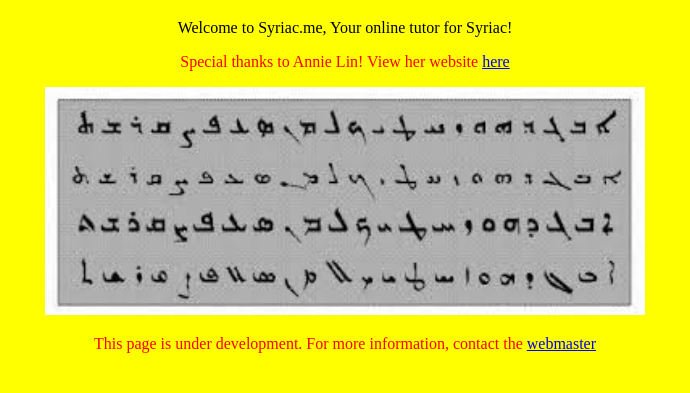
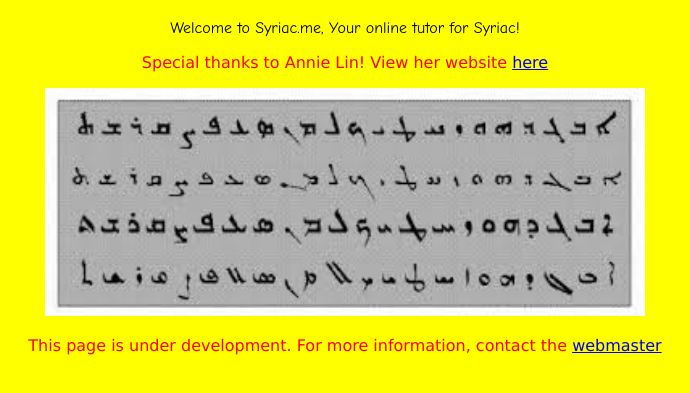
Before and after one commit to christiansidak/christiansidak.github.io, a plain HTML site: page index.html in a window 1280 px wide. Shown: the part 61-454 px from the top of the page, without its empty margins (295-985 px from the left). Drawn offline with Linux system fonts and the light colour scheme.

Commit message:
fun with fonts

```diff
--- a/index.html
+++ b/index.html
@@ -7,7 +7,7 @@
 <body align="center">
 
 	<h1>SYRIAC.ME</h1>
-	<p> Welcome to Syriac.me, Your online tutor for Syriac! </p>
+	<p id="subheading"> Welcome to Syriac.me, Your online tutor for Syriac! </p>
 	<p class="credits">Special thanks to Annie Lin! View her website <a href="https://www.anniel.in">here</a> </p>
 <img src="IMG/images.jpeg" alt="Alphabet" style="width:600px;height:228px;">
 	<p class="credits"> This page is under development. For more information, contact the <a href="mailto:chin_chin_wong@mail.com?Subject=Questions%20about%20Syriac"> webmaster </a></p>
--- a/style.css
+++ b/style.css
@@ -2,6 +2,9 @@ body {
     background-color: yellow;
 }
 .credits {
-    font: arial;
+    font-family: Verdana, Geneva, sans-serif;
     color: red;
 }
+#subheading {
+	font-family:"Comic Sans MS", cursive, sans-serif;
+}
```
